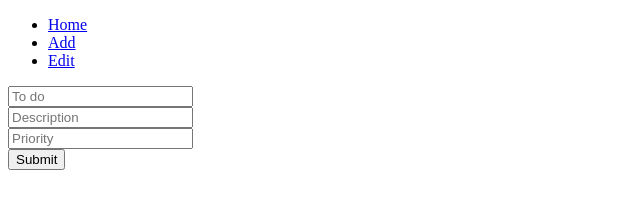
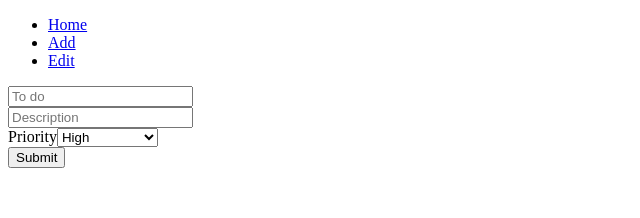
Before and after one commit to AChalyovski/todo-app, a React (Vite) app: page /add in a window 1280 px wide. Shown: the top 218 px of the page, without its empty margins (0-640 px from the left). Built offline with nearby package versions, Linux system fonts and the light colour scheme; data requests are answered from the project's data file.

Commit message:
added delete and edit buttons; delete request; dropdown menu for priority

```diff
--- a/src/App.jsx
+++ b/src/App.jsx
@@ -46,8 +46,18 @@ const App = () => {
                 </ul>
             </nav>
             <Routes>
-                <Route path="/" element={<TodoList todos={todos} isLoading={isLoading}/>}/>
-                <Route path="/home" element={<TodoList todos={todos} isLoading={isLoading}/>}/>
+                <Route path="/" element={
+                    <TodoList
+                        todos={todos}
+                        isLoading={isLoading}
+                        setIsLoading={setIsLoading}
+                    />
+                }/>
+                {/*<Route path="/home" element={*/}
+                {/*    <TodoList*/}
+                {/*        todos={todos}*/}
+                {/*        isLoading={isLoading}/>*/}
+                {/*}/>*/}
                 <Route path="/add" element={
                     <AddTodo
                         todos={todos}
--- a/src/components/AddTodo.jsx
+++ b/src/components/AddTodo.jsx
@@ -21,7 +21,7 @@ const AddTodo = (props = (todos, setTodos)) => {
         axios
             .post(import.meta.env.VITE_TODO_API, data)
             .then((res) => props.setTodos([...props.todos, res.data]))
-            .then(navigateTo('/home'));
+            .then(navigateTo('/'));
     }
 
     return (
@@ -41,12 +41,20 @@ const AddTodo = (props = (todos, setTodos)) => {
                     onChange={(event) => setNewDescription(event.target.value)}
                 />
                 <br/>
-                <input
-                    type="text"
-                    placeholder={"Priority"}
-                    value={priority}
-                    onChange={(event) => setPriority(event.target.value)}
-                />
+                {/*<input*/}
+                {/*    type="text"*/}
+                {/*    placeholder={"Priority"}*/}
+                {/*    value={priority}*/}
+                {/*    onChange={(event) => setPriority(event.target.value)}*/}
+                {/*/>*/}
+                <label>Priority</label>
+                <select id="priority" name="priority" onChange={(event) => setPriority(event.target.value)}>
+                    <option value="high">High</option>
+                    <option value="medium high">Medium High</option>
+                    <option value="medium">Medium</option>
+                    <option value="medium low">Medium Low</option>
+                    <option value="low">Low</option>
+                </select>
                 <br/>
                 <input type="submit" value="Submit"/>
             </form>
--- a/src/components/TodoList.jsx
+++ b/src/components/TodoList.jsx
@@ -1,6 +1,18 @@
 import React from 'react';
+import axios from "axios";
 
-const TodoList = (props = (todos, isLoading)) => {
+const TodoList = (props = (todos, isLoading, setIsLoading)) => {
+    const handleDeleteTodo = (todoItem) => {
+        axios
+            .delete(`${import.meta.env.VITE_TODO_API}/${todoItem.id}`)
+            .then(props.setIsLoading(true))
+            .catch(err => console.log(err));
+    }
+
+    const handleEditTodo = (todoItem) => {
+        console.log("Editing ", todoItem);
+    }
+
     // TODO: Make interface for todos object
     return (
         <>
@@ -13,8 +25,18 @@ const TodoList = (props = (todos, isLoading)) => {
                         {props.todos.length ?
                             (
                                 <div>
-                                    {props.todos.map(item => (
-                                        <p key={item.id}>{item.title}</p>
+                                    {props.todos.map(todoItem => (
+                                        <div key={todoItem.id} style={{display: "flex"}}>
+                                            <p>{todoItem.title}</p>
+                                            <button
+                                                onClick={() => handleDeleteTodo(todoItem)}>
+                                                X
+                                            </button>
+                                            <button
+                                                onClick={() => handleEditTodo(todoItem)}>
+                                                Edit
+                                            </button>
+                                        </div>
                                     ))}
                                 </div>
                             ) : (
--- a/src/db/db.json
+++ b/src/db/db.json
@@ -1,36 +1,3 @@
 {
-  "todos": [
-    {
-      "id": 1,
-      "title": "todo task 1",
-      "description": "do it",
-      "completed": false,
-      "timeOfCompletion": "01/01/2022 22:22:22",
-      "priority": "high"
-    },
-    {
-      "id": 2,
-      "title": "eat",
-      "description": "go and eat",
-      "completed": false,
-      "timeOfCompletion": "01/01/2022 22:22:22",
-      "priority": "high"
-    },
-    {
-      "id": 3,
-      "title": "sleep n sleep",
-      "description": "good night",
-      "completed": false,
-      "timeOfCompletion": "01/01/2022 22:22:22",
-      "priority": "high"
-    },
-    {
-      "id": 4,
-      "title": "repeat",
-      "description": "ne pak a otnovo",
-      "completed": false,
-      "timeOfCompletion": "02/02/2022 11:11:11",
-      "priority": "high"
-    }
-  ]
+  "todos": []
 }
```
